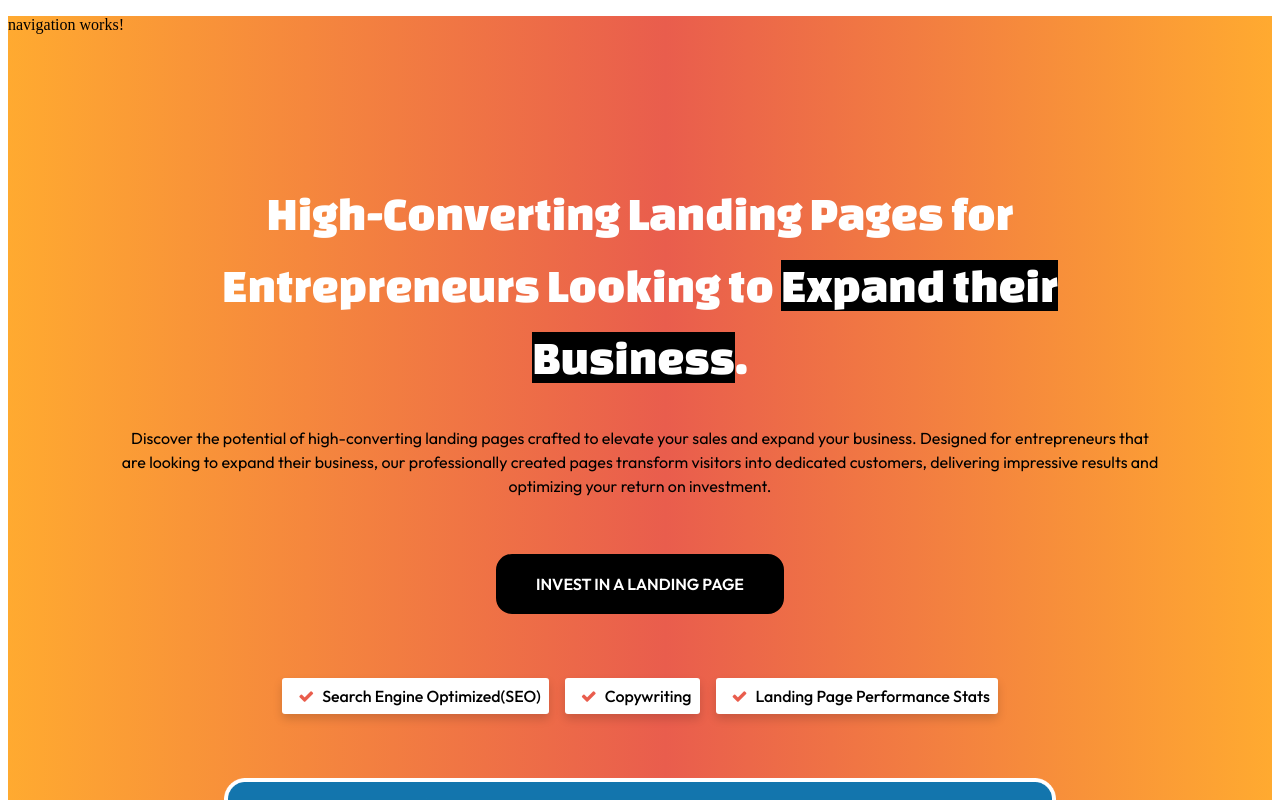
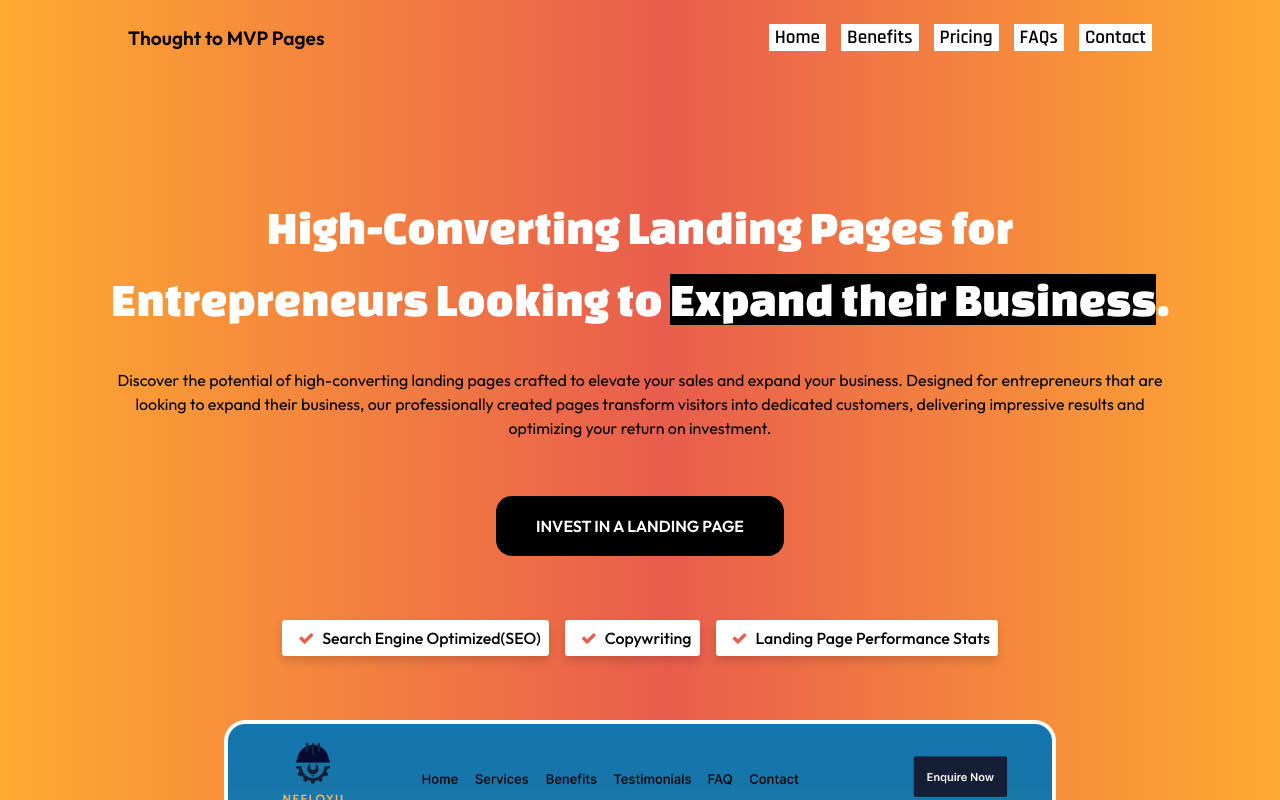
Before and after one commit to Thoughttomvp/thoughttomvppages, an Angular app: page / in a window 1280 px wide. Shown: the top 800 px of the page. Built offline with nearby package versions, Linux system fonts and the light colour scheme.

Commit message:
add angular material and navigation

```diff
--- a/angular.json
+++ b/angular.json
@@ -30,6 +30,7 @@
               "src/assets"
             ],
             "styles": [
+              "@angular/material/prebuilt-themes/indigo-pink.css",
               "src/styles.scss"
             ],
             "scripts": [],
@@ -95,6 +96,7 @@
               "src/assets"
             ],
             "styles": [
+              "@angular/material/prebuilt-themes/indigo-pink.css",
               "src/styles.scss"
             ],
             "scripts": []
--- a/package.json
+++ b/package.json
@@ -11,10 +11,12 @@
   "private": true,
   "dependencies": {
     "@angular/animations": "^17.0.0",
+    "@angular/cdk": "^17.3.10",
     "@angular/common": "^17.0.0",
     "@angular/compiler": "^17.0.0",
     "@angular/core": "^17.0.0",
     "@angular/forms": "^17.0.0",
+    "@angular/material": "^17.3.10",
     "@angular/platform-browser": "^17.0.0",
     "@angular/platform-browser-dynamic": "^17.0.0",
     "@angular/platform-server": "^17.0.0",
--- a/src/app/app.config.ts
+++ b/src/app/app.config.ts
@@ -3,7 +3,8 @@ import { provideRouter } from '@angular/router';
 
 import { routes } from './app.routes';
 import { provideClientHydration } from '@angular/platform-browser';
+import { provideAnimationsAsync } from '@angular/platform-browser/animations/async';
 
 export const appConfig: ApplicationConfig = {
-  providers: [provideRouter(routes), provideClientHydration()]
+  providers: [provideRouter(routes), provideClientHydration(), provideAnimationsAsync()]
 };
--- a/src/app/components/navigation/navigation.component.html
+++ b/src/app/components/navigation/navigation.component.html
@@ -1 +1,25 @@
-<p>navigation works!</p>
+<section class="navigation">
+    <div class="desktop-menu" [ngClass]="{'desktopMenu': true, 'mobileMenu': false}">
+        <div class="nav-logo">Thought to MVP Pages</div>
+        <nav class="nav-items">
+            <button (click)="scrollTo('top-banner')">Home</button>
+            <button (click)="scrollTo('features')">Benefits</button>
+            <button (click)="scrollTo('pricing')">Pricing</button>
+            <button (click)="scrollTo('work')">FAQs</button>
+            <button (click)="scrollTo('contact')">Contact</button>
+        </nav>
+    </div>
+    <div class="mobile-menu" [ngClass]="{'desktopMenu': false, 'mobileMenu': true}">
+        <div class="mobile-logo"><img src="assets/images/thoughttomvplogo.png" alt="logo"></div>
+        <button mat-button [matMenuTriggerFor]="menu"><mat-icon>menu</mat-icon></button>
+        <mat-menu #menu="matMenu">
+          <button (click)="scrollTo('top-banner')" mat-menu-item>Home</button>
+          <button (click)="scrollTo('features')" mat-menu-item>Benefits</button>
+          <button (click)="scrollTo('pricing')" mat-menu-item>Pricing</button>
+          <button (click)="scrollTo('work')" mat-menu-item>FAQs</button>
+          <button (click)="scrollTo('footer')" mat-menu-item>Contact</button>
+        </mat-menu>
+
+    </div>
+
+</section>
--- a/src/app/components/navigation/navigation.component.scss
+++ b/src/app/components/navigation/navigation.component.scss
@@ -0,0 +1,78 @@
+.navigation {
+
+    .desktopMenu {
+       display: none;
+
+        @media(min-width: 1280px) {
+            display: flex;
+            flex-direction: row;
+            flex-wrap: nowrap;
+            align-items: center;
+            justify-content: space-between;
+            padding: 1.5em 8em 0.8em;
+            align-self: center;
+
+            .nav-logo{
+                font-size: 1.2em;
+                font-family: "Outfit", sans-serif;
+                font-optical-sizing: auto;
+                font-weight: 600;
+                justify-content: space-around;
+            }
+
+            .nav-items {
+            display: flex;
+            flex-direction: row;
+            gap: 15px;
+            align-content: center;
+            color: black;
+            font-family: "Rajdhani", sans-serif;
+            font-weight: 600;
+            font-size: 1.2em;
+        }
+
+        .nav-items a {
+            color: black;
+            text-decoration: none;
+        }
+
+        .nav-items a:hover {
+            color: orange;
+        }
+
+        button {
+            border: none;
+            background-color: white;
+            color: black;
+            font-family: "Rajdhani", sans-serif;
+            font-weight: 600;
+            font-size: 1em;
+            cursor: pointer;
+        }
+
+        button:hover {
+            color: orange;
+        }
+
+
+    }
+
+    }
+
+    .mobile-menu {
+        z-index: 7;
+        display: flex;
+        flex-direction: row;
+        justify-content: space-between;
+        padding: 2em;
+
+        @media(min-width: 1279px) {
+            display: none;
+        }
+
+        .mobile-logo img {
+            height: 3vh;
+        }
+
+    }
+}
--- a/src/app/components/navigation/navigation.component.ts
+++ b/src/app/components/navigation/navigation.component.ts
@@ -1,12 +1,29 @@
 import { Component } from '@angular/core';
+import { CommonModule } from '@angular/common';
+import { MatIconModule } from '@angular/material/icon';
+import { MatMenuModule } from '@angular/material/menu';
+import { MatButtonModule } from '@angular/material/button';
 
 @Component({
   selector: 'app-navigation',
   standalone: true,
-  imports: [],
+  imports: [
+    CommonModule,
+    MatIconModule,
+    MatMenuModule,
+    MatButtonModule
+  ],
   templateUrl: './navigation.component.html',
   styleUrl: './navigation.component.scss'
 })
 export class NavigationComponent {
+  desktopMenu = false
+  mobileMenu = false
+
+  scrollTo(className: string):void {
+    const elementList = document.querySelectorAll('.' + className);
+    const element = elementList[0] as HTMLElement;
+    element.scrollIntoView({ behavior: 'smooth' });
+  }
 
 }
--- a/src/index.html
+++ b/src/index.html
@@ -9,6 +9,8 @@
   <meta name="viewport" content="width=device-width, initial-scale=1">
   <link rel="icon" type="image/x-icon" href="favicon.ico">
   <link rel="stylesheet" href="https://cdnjs.cloudflare.com/ajax/libs/font-awesome/4.7.0/css/font-awesome.min.css">
+  <link href="https://fonts.googleapis.com/css2?family=Roboto:wght@300;400;500&display=swap" rel="stylesheet">
+  <link href="https://fonts.googleapis.com/icon?family=Material+Icons" rel="stylesheet">
 </head>
 <body>
   <app-root></app-root>
--- a/src/styles.scss
+++ b/src/styles.scss
@@ -2,3 +2,5 @@
 @import url('https://fonts.googleapis.com/css2?family=Changa+One:ital@0;1&display=swap');
 @import url('https://fonts.googleapis.com/css2?family=Rajdhani:wght@300;400;500;600;700&display=swap');
 @import url('https://fonts.googleapis.com/css2?family=Outfit:wght@100..900&display=swap');
+html, body { height: 100%; }
+body { margin: 0; font-family: Roboto, "Helvetica Neue", sans-serif; }
```
Also changed, not shown: 1 other file (tests, documents, lock files or other folders).
